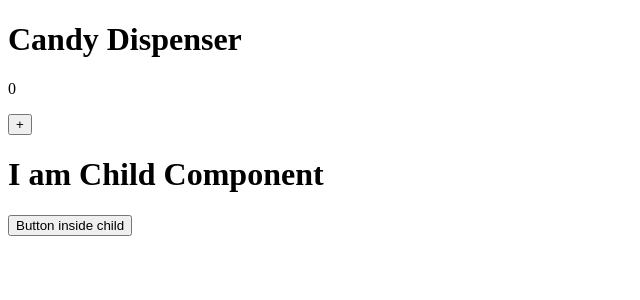
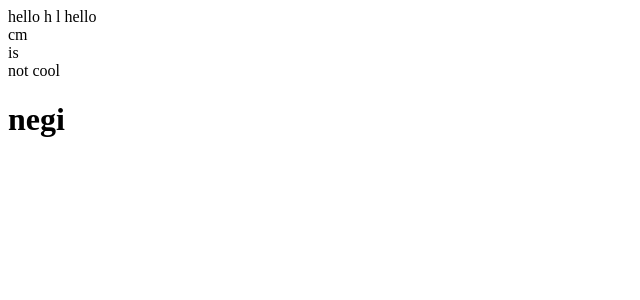
Before and after one commit to CHANDRAMOHANnegi/react, a React (Create React App) app: page / in a window 1280 px wide. Shown: the top 300 px of the page, without its empty margins (0-640 px from the left). Built offline with nearby package versions, Linux system fonts and the light colour scheme.

Commit message:
added proxy

```diff
--- a/src/App.js
+++ b/src/App.tsx
@@ -1,6 +1,6 @@
 import React from "react";
 import { Parent } from "./components/pure-components/pure-components";
-
+import { Proxy } from "./concepts/proxy";
 export default function CandyDispenser() {
   const initialCandies = ["snickers", "skittles", "twix", "milky way"];
 
@@ -8,8 +8,9 @@ export default function CandyDispenser() {
 
   return (
     <div>
-      <h1>Candy Dispenser</h1>
-      <Parent />
+      <Proxy />
+      {/* <h1>Candy Dispenser</h1> */}
+      {/* <Parent /> */}
     </div>
   );
 }
--- /dev/null
+++ b/src/concepts/proxy/IState.ts
@@ -0,0 +1,5 @@
+export interface State {
+  name: string;
+  username: string;
+  isCool: boolean;
+}
--- /dev/null
+++ b/src/concepts/proxy/index.tsx
@@ -0,0 +1,26 @@
+import React, { useCallback, useEffect } from "react";
+import { State } from "./IState";
+import { useSpecialState } from "./useSpecialState";
+
+const internalState: State = {
+  name: "cm",
+  username: "negi",
+  isCool: true,
+};
+
+export const Proxy = (props: any) => {
+  const [state, setState] = useSpecialState(internalState);
+
+  useEffect(() => {
+    setState({ isCool: false });
+  }, []);
+
+  return (
+    <>
+      <div>hello h l hello</div>
+      <div>{state.name}</div> is
+      <div>{state.isCool ? "cool" : "not cool"}</div>
+      <h1>{state.username}</h1>
+    </>
+  );
+};
--- /dev/null
+++ b/src/concepts/proxy/useSpecialState.tsx
@@ -0,0 +1,28 @@
+import { useEffect, useRef, useState } from "react";
+import { State } from "./IState";
+
+export function useSpecialState(state: State) {
+  const stateRef = useRef(state);
+  const [, reRender] = useState(0);
+  const accessedProperties = new Set<keyof State>();
+
+  const snapShot = new Proxy(
+    {},
+    {
+      get(target, key: keyof State, receiver) {
+        accessedProperties.add(key);
+        return Reflect.get(stateRef.current, key, receiver);
+      },
+    }
+  );
+
+  return [
+    snapShot as State,
+    (nextState: Partial<State>) => {
+      stateRef.current = { ...stateRef.current, ...nextState };
+      if (Object.keys(nextState).some((key) => accessedProperties.has(key))) {
+        reRender((i) => i + 1);
+      }
+    },
+  ];
+}
--- a/src/index.js
+++ b/src/index.tsx
@@ -1,3 +1,4 @@
+
 import { StrictMode } from "react";
 import { createRoot } from "react-dom/client";
 
--- /dev/null
+++ b/src/react-app-env.d.ts
@@ -0,0 +1 @@
+/// <reference types="react-scripts" />
```
Also changed, not shown: package.json (+6 -2 lines), tsconfig.json (added, +26 -0 lines), 1 other file (tests, documents, lock files or other folders).
